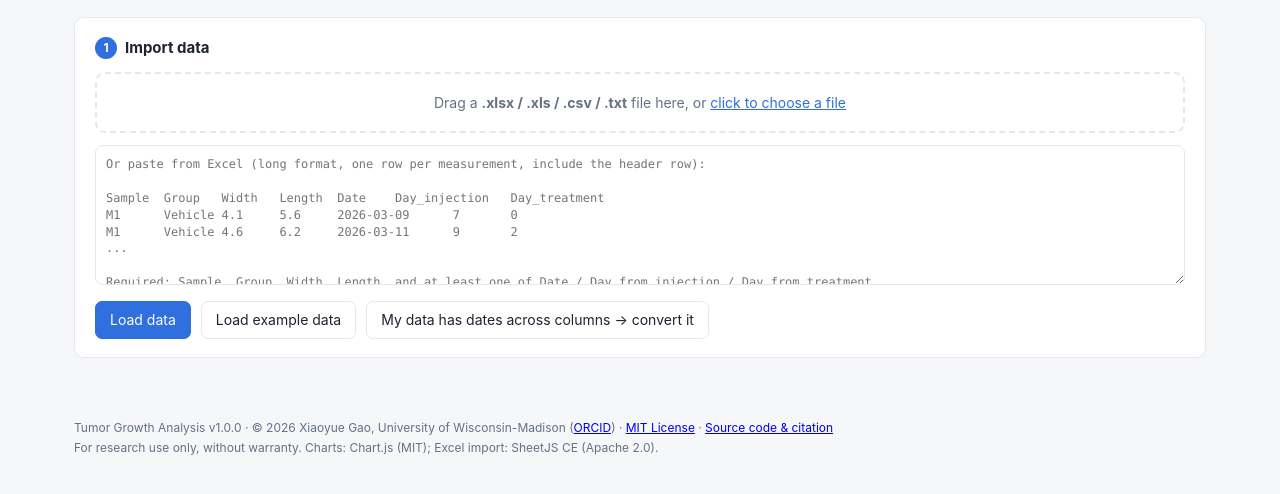
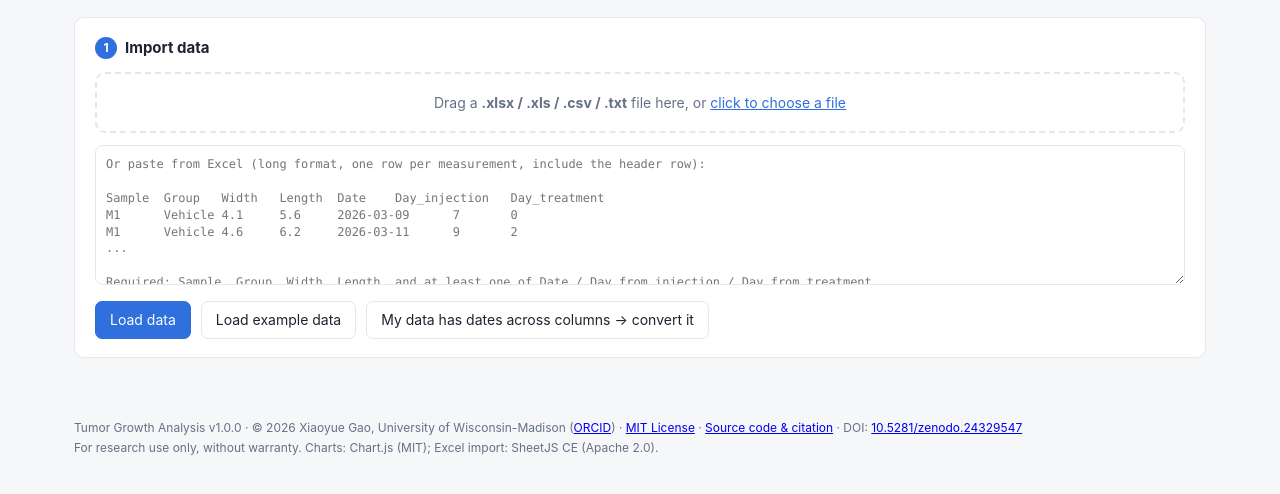
Before and after one commit to g864245133-ops/tumor-growth, a plain HTML site: page index.html in a window 1280 px wide. Shown: the part 112-606 px from the top of the page. Drawn offline with nearby package versions, Linux system fonts and the light colour scheme.

Commit message:
Add DOI to page footer

```diff
--- a/index.html
+++ b/index.html
@@ -313,7 +313,7 @@ white     ...</pre>
 
 </main>
 <footer style="max-width:1180px;margin:0 auto;padding:0 24px 40px;color:var(--muted);font-size:12px;line-height:1.7">
-  Tumor Growth Analysis v1.0.0 · © 2026 Xiaoyue Gao, University of Wisconsin-Madison (<a href="https://orcid.org/0000-0002-5414-403X">ORCID</a>) · <a href="https://github.com/g864245133-ops/tumor-growth/blob/main/LICENSE">MIT License</a> · <a href="https://github.com/g864245133-ops/tumor-growth">Source code &amp; citation</a><br>
+  Tumor Growth Analysis v1.0.0 · © 2026 Xiaoyue Gao, University of Wisconsin-Madison (<a href="https://orcid.org/0000-0002-5414-403X">ORCID</a>) · <a href="https://github.com/g864245133-ops/tumor-growth/blob/main/LICENSE">MIT License</a> · <a href="https://github.com/g864245133-ops/tumor-growth">Source code &amp; citation</a> · DOI: <a href="https://doi.org/10.5281/zenodo.24329547">10.5281/zenodo.24329547</a><br>
   For research use only, without warranty. Charts: Chart.js (MIT); Excel import: SheetJS CE (Apache 2.0).
 </footer>
 
```
